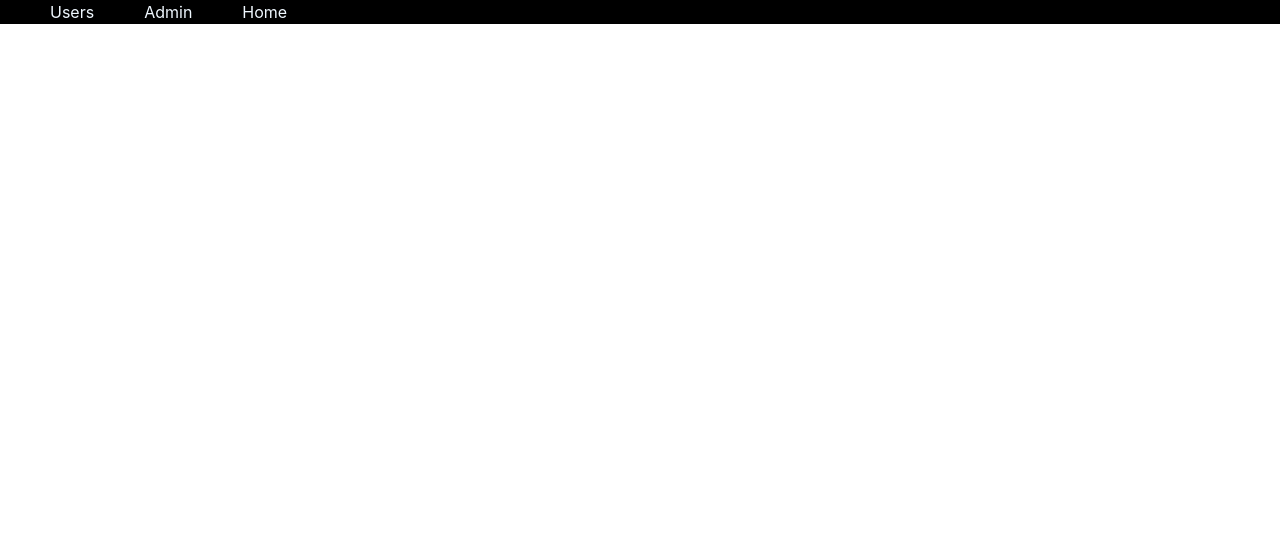
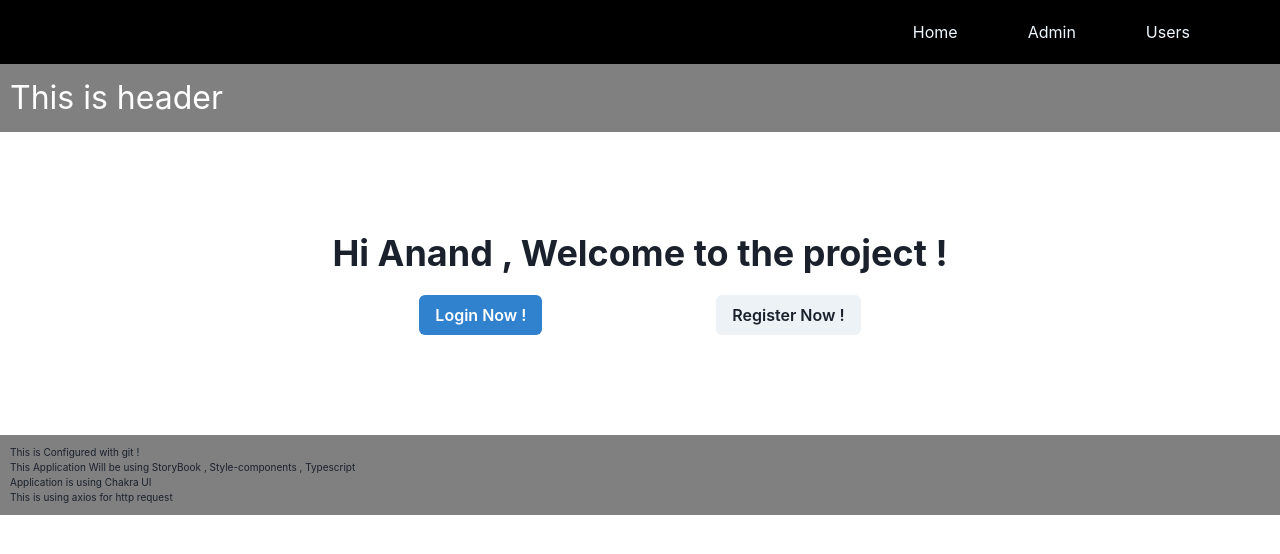
Before and after one commit to Anand-1/full-fledged-app, a React (Create React App) app: page / in a window 1280 px wide. Shown: the top 554 px of the page. Built offline with nearby package versions, Linux system fonts and the light colour scheme.

Commit message:
Login page added

```diff
--- /dev/null
+++ b/src/Components/Admin/Login/Login.css
@@ -0,0 +1,8 @@
+.main-content {
+  display: flex;
+  justify-content: center;
+}
+
+.add-margin-top {
+  margin-top: 50px;
+}
--- a/src/Components/Admin/Login/Login.tsx
+++ b/src/Components/Admin/Login/Login.tsx
@@ -1,8 +1,77 @@
-import React from "react";
+import React, { useState } from "react";
+import { Button, Heading } from "@chakra-ui/react";
+import {
+  Card,
+  CardHeader,
+  CardBody,
+  CardFooter,
+  StackDivider,
+  Box,
+  Stack,
+  ButtonGroup,
+  Divider,
+  Input,
+} from "@chakra-ui/react";
+import "./Login.css";
+import { useNavigate } from "react-router-dom";
 const Login = () => {
+  const navigate = useNavigate();
+  const [username, setUsername] = useState("");
+  const [password, setPassword] = useState("");
+  const loginAction = () => {
+    console.log("Login clicked !");
+    if (username === "anand" && password === "raj") {
+      console.log(username, password);
+      navigate("/users");
+    } else if (username === "admin" && password === "admin") {
+      navigate("/admin");
+    }
+  };
   return (
     <>
-      <h1>You can Login here ! </h1>
+      <div className="main-content">
+        <Card className="add-margin-top">
+          <CardHeader>
+            <Heading size="md">Welcome to Login Page </Heading>
+          </CardHeader>
+          <CardBody>
+            <Stack divider={<StackDivider />} spacing="4">
+              <Box>
+                <Heading size="xs" textTransform="uppercase" marginBlockEnd={2}>
+                  User Name :
+                </Heading>
+                <Input
+                  placeholder="Enter user name !"
+                  value={username}
+                  onChange={(e) => setUsername(e.target.value)}
+                />
+              </Box>
+              <Box>
+                <Heading size="xs" textTransform="uppercase" marginBlockEnd={2}>
+                  Password :
+                </Heading>
+                <Input
+                  placeholder=" Enter password here !"
+                  value={password}
+                  onChange={(e) => setPassword(e.target.value)}
+                />
+              </Box>
+            </Stack>
+          </CardBody>
+          <Divider />
+          <CardFooter>
+            <ButtonGroup spacing="2">
+              <Button
+                variant="solid"
+                colorScheme="blue"
+                onClick={() => loginAction()}
+              >
+                Login
+              </Button>
+            </ButtonGroup>
+          </CardFooter>
+        </Card>
+      </div>
     </>
   );
 };
--- /dev/null
+++ b/src/Components/LandingPage/LandingPage.css
@@ -0,0 +1,16 @@
+.main-section {
+  display: flex;
+  justify-content: center;
+}
+
+.heading-section {
+  margin-top: 100px;
+  font-size: 50px;
+  margin-bottom: 100px;
+}
+
+.action-section {
+  margin-top: 20px;
+  display: flex;
+  justify-content: space-around;
+}
--- /dev/null
+++ b/src/Components/LandingPage/LandingPage.tsx
@@ -0,0 +1,35 @@
+import React from "react";
+import Header from "../Common/Header/Header";
+import Footer from "../Common/Footer/Footer";
+import "./LandingPage.css";
+import { Button, Heading } from "@chakra-ui/react";
+import { useNavigate } from "react-router-dom";
+
+const LandingPage = () => {
+  const navigate = useNavigate();
+  return (
+    <>
+      <Header />
+      <div className="main-section">
+        <div className="heading-section">
+          <Heading>Hi Anand , Welcome to the project !</Heading>
+          <div className="action-section">
+            <Button
+              colorScheme="blue"
+              type="button"
+              onClick={() => navigate("/login")}
+            >
+              Login Now !
+            </Button>
+            <Button type="button" onClick={() => navigate("/registration")}>
+              Register Now !
+            </Button>
+          </div>
+        </div>
+      </div>
+      <Footer />
+    </>
+  );
+};
+
+export default LandingPage;
--- a/src/Components/MainNavigation/MainNavigation.css
+++ b/src/Components/MainNavigation/MainNavigation.css
@@ -1,10 +1,11 @@
 .main-navigation {
   display: flex;
-  flex-direction: row;
+  flex-direction: row-reverse;
   background-color: black;
   color: aliceblue;
+  padding: 20px;
 }
 
 .main-items {
-  padding-left: 50px;
+  padding-right: 70px;
 }
```
Also changed, not shown: src/App.tsx (+5 -5 lines).
